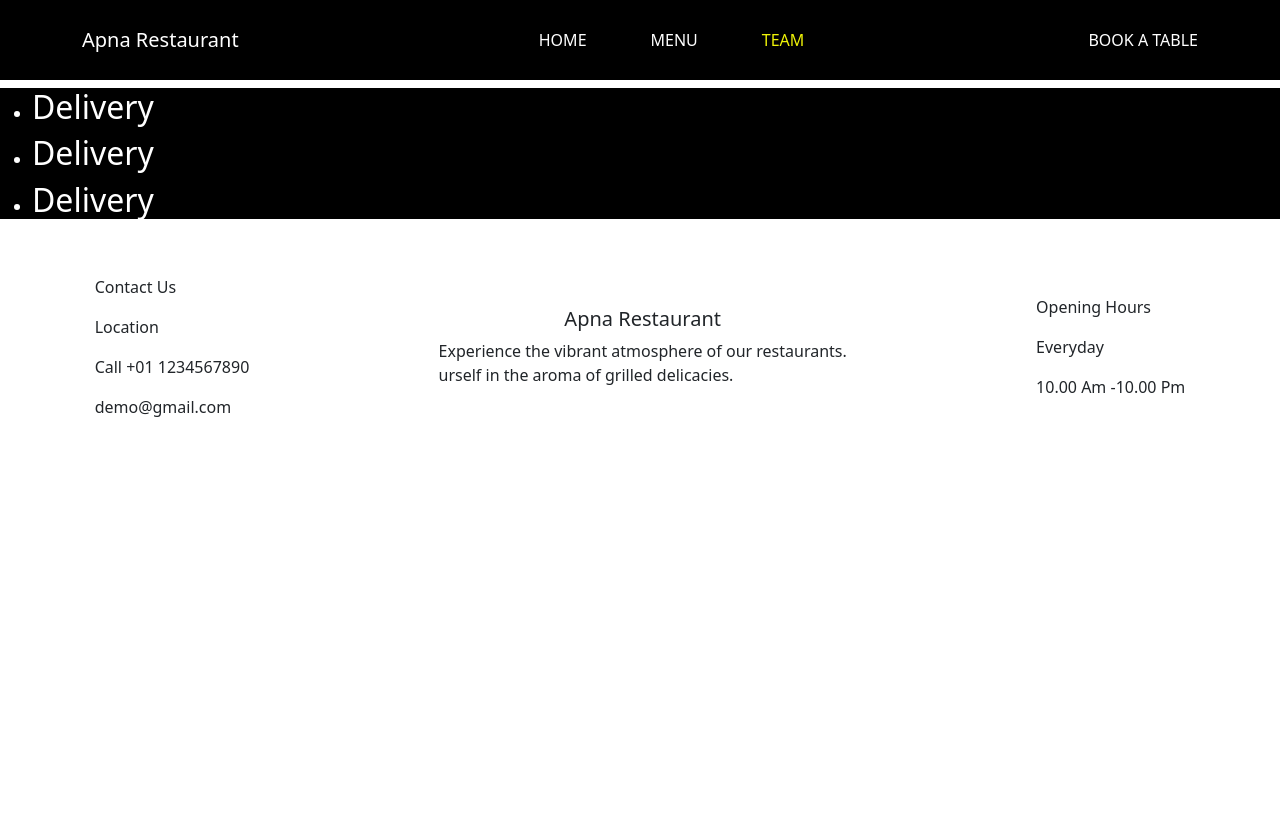
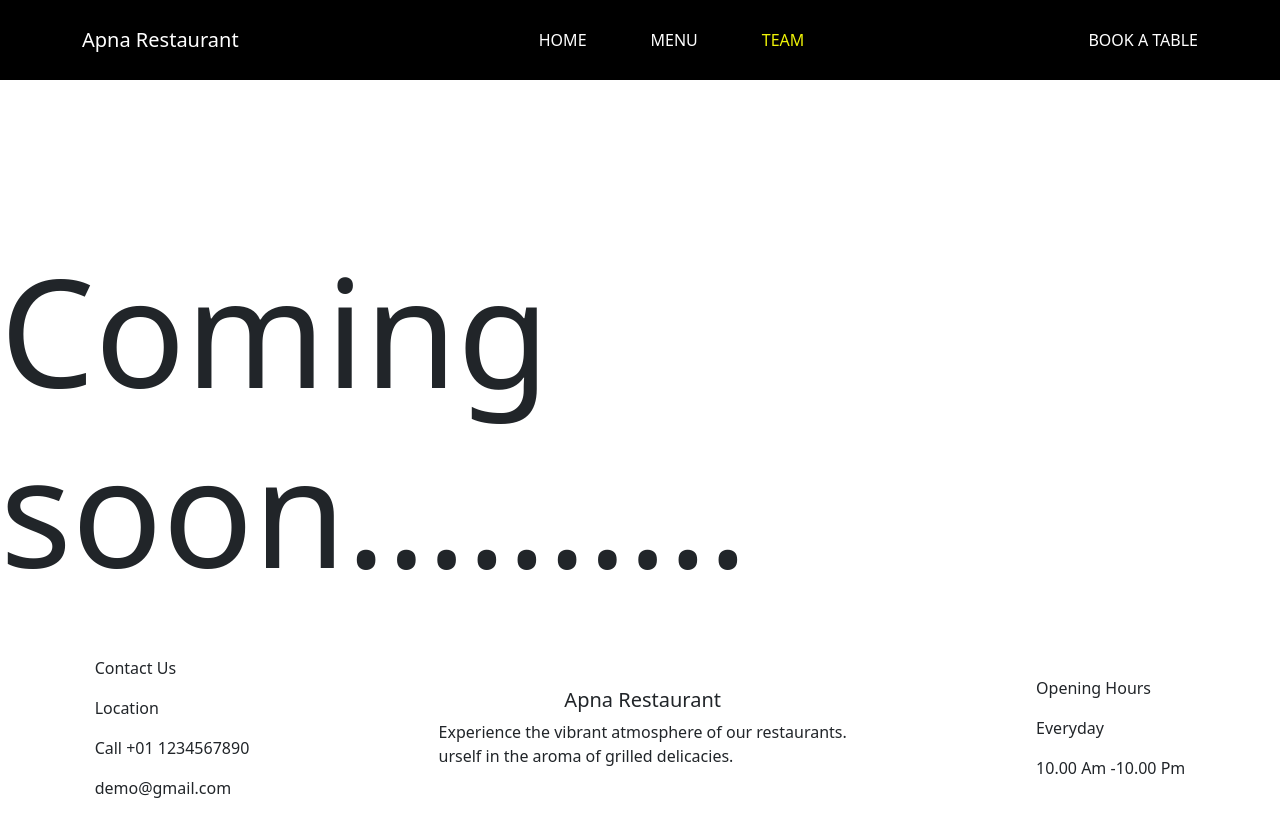
Before and after one commit to Gurvinder-singh12/restaurant-website, a React (Vite) app: page /team in a window 1280 px wide. Shown: the top 836 px of the page. Before the commit the page ends 800 px from the top, so only its background shows below. Built offline with nearby package versions, Linux system fonts and the light colour scheme.

Commit message:
design fix

```diff
--- a/src/App.jsx
+++ b/src/App.jsx
@@ -9,7 +9,6 @@ import Team from './pages/Team';
 import Header from './components/Header';
 import BookingForm from './pages/BookingForm';
 import Footer from './components/Footer';
-import Cart from './components/Cart';
 import "react-toastify/dist/ReactToastify.css";
 import { ToastContainer } from 'react-toastify';
 function App() {
@@ -18,7 +17,6 @@ function App() {
   return (
    <>
    <Header/>
-   {/* <Cart/> */}
    <Routes>
    <Route index element={<Home/>}/>
    <Route path='menu'element={<Menu/>}/>
--- a/src/components/Cart.jsx
+++ /dev/null
@@ -1,45 +0,0 @@
-import React, { useState } from 'react'
-import { useSelector } from 'react-redux'
-import { Modal , Button } from 'react-bootstrap';
-function Cart() {
-  const [showmodal,setShowModal]=useState(false);
-    const countitems= useSelector((state)=>state.cart.items.length);
-const cartItems=useSelector((state)=>state.cart.items)
-    const handleClose =()=> setShowModal(false);
-    const handleShow=()=>setShowModal(true);
-  return (
-    <>
-        <div className='order-link'>
-        <div className="cart-icon mx-4" >
-  <button className='text-warning bg-black border-0 m-2' onClick={handleShow}>Order Now</button>
-              <i className="bi bi-cart-fill fs-4"></i>
-  <span className="cart-badge">{countitems}</span>
-          </div>
-    </div>
-     <Modal show={showmodal} onHide={handleClose}>
-        <Modal.Header closeButton>
-          <Modal.Title>Modal heading</Modal.Title>
-        </Modal.Header>
-        <Modal.Body>
-          {cartItems.map((item)=>(
-            <div key={item.id}>
-            <img src={item.photo} style={{width:"40px", height:"50px"}}/>
-            <span>{item.name}</span>
-            </div>
-          ))}
-        </Modal.Body>
-        <Modal.Footer>
-          <Button variant="secondary" onClick={handleClose}>
-            Close
-          </Button>
-          <Button variant="primary" onClick={handleClose}>
-            Place Order
-          </Button>
-        </Modal.Footer>
-      </Modal>
-      </>
-
-  )
-}
-
-export default Cart
--- a/src/pages/Home.jsx
+++ b/src/pages/Home.jsx
@@ -95,9 +95,7 @@ const goToAbout=()=>{
           {/* </Marquee> */}
         </div>
         <button onClick={viewFullMenu}
-          style={{
-
-          }}
+        className="btn-warning mx-auto d-flex font-size-16 font-weight-900 btn"
           href="/menu"
         >
           View Full Menu
--- a/src/pages/Team.jsx
+++ b/src/pages/Team.jsx
@@ -2,18 +2,8 @@ import React from 'react'
 
 function Team() {
   return (
-    <div className='restaurant-tabs' >
-      <ul className='sticky bg-black my-2 text-white'>
-       <li>
-          <h2>Delivery</h2>
-        </li>
-        <li>
-          <h2>Delivery</h2>
-        </li>
-        <li>
-          <h2>Delivery</h2>
-        </li>
-      </ul>
+    <div>
+     <h6 style={{fontSize:"150px", marginTop:"10rem"}} >Coming soon..........</h6>
     </div>
   )
 }
```
Also changed, not shown: src/pages/Services.jsx (deleted, +0 -11 lines).
